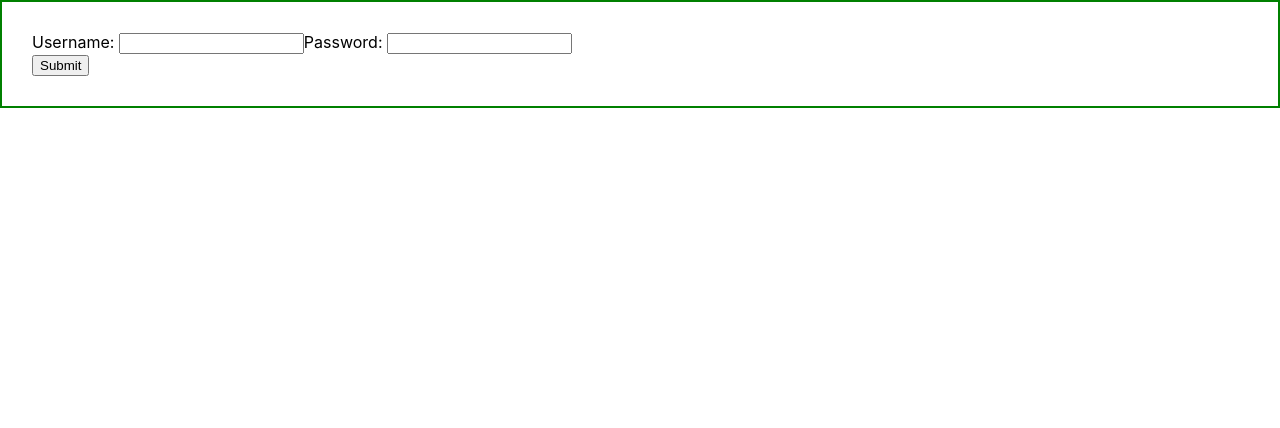
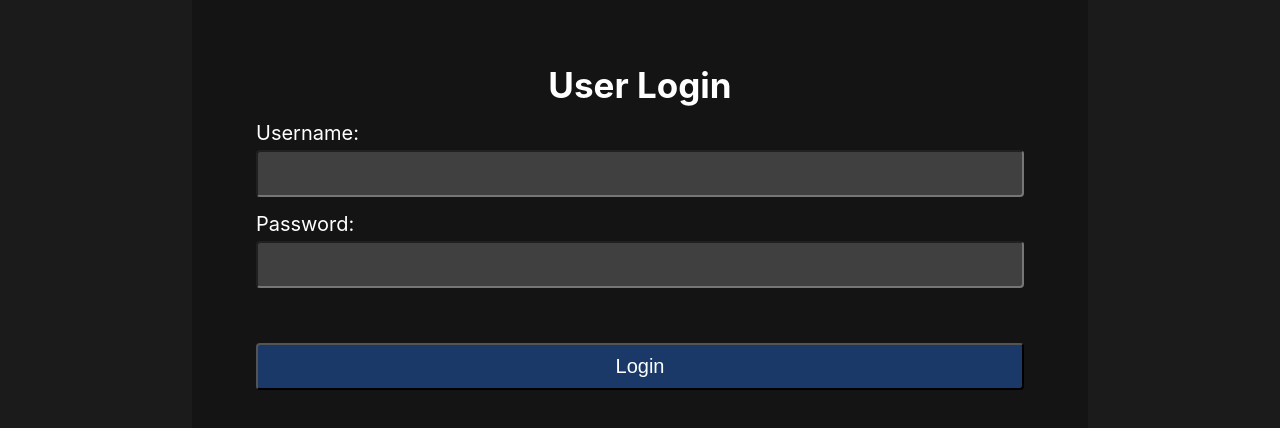
Before and after one commit to PatrickNugent237/training_assignment, a React (Create React App) app: page /login in a window 1280 px wide. Shown: the top 428 px of the page. Built offline with nearby package versions, Linux system fonts and the light colour scheme.

Commit message:
Add styling to login page
-Created a new file called Login.css which stores the styles for the login page.
-Added styling to the login form on the login page so that each input box is on a separate line.
-Added background colours and text colours to the login page.

```diff
--- a/src/AddEmployee.js
+++ b/src/AddEmployee.js
@@ -109,7 +109,7 @@ const EditEmployee = () => {
             navigate("/dashboard");
           },
           401: function() {
-            alert("Error: failed to authenticate");
+            setError("Error: failed to authenticate");
           }
         }
     });
--- a/src/App.css
+++ b/src/App.css
@@ -28,14 +28,14 @@
   color: #61dafb;
 }
 
-form {
+/*form {
   border:2px solid green;
   padding: 30px;
 }
 
 .form-wrapper {
   padding: 5px 20px;
-}
+}*/
 
 @keyframes appLogoSpin {
   from {
--- a/src/Dashboard.js
+++ b/src/Dashboard.js
@@ -3,6 +3,7 @@ import { useEffect, useState } from "react";
 import { Navigate, Link, useNavigate } from "react-router-dom";
 //import axios from 'axios';
 import $ from "jquery";
+import "./Dashboard.css"
 
 const Dashboard = () => {
   //const [authenticated, setAuthenticated] = useState(null);
@@ -52,7 +53,6 @@ const Dashboard = () => {
       .then((res) => {
         //res.json()
         if(res.status === 200){
-          console.log("SUCCESSS")
           return res.json();
         }
         else if(res.status === 401){
--- a/src/EditEmployee.js
+++ b/src/EditEmployee.js
@@ -102,7 +102,7 @@ const EditEmployee = () => {
             navigate("/dashboard");
           },
           401: function() {
-            alert("Error: failed to authenticate");
+            setError("Error: failed to authenticate");
           }
         }
     });
--- /dev/null
+++ b/src/Login.css
@@ -0,0 +1,71 @@
+*{
+    box-sizing: border-box;
+    margin: 0;
+    padding: 0;
+}
+
+.login-container{
+    background-color:#1c1b1b;
+    min-height: 100vh;
+}
+
+.login-form{
+    max-width: 70%;
+    /*height: 100vh;*/
+    margin: 0 auto;
+    padding: 5vw;
+    position: relative;
+    text-align: center;
+    color: white;
+    background-color:#151414;
+    /*display: flex;
+    flex-direction: column;
+    justify-content: space-around;*/
+}
+
+.login-form h3{
+    font-size: 35px ;
+    margin-bottom: 15px;
+    color: white;
+}
+
+.login-form h1{
+    font-size: 25px ;
+    margin-bottom: 15px;
+    color: red;
+}
+
+.login-form label{
+    display: block;
+    font-size: 20px;
+    margin-bottom: 5px;
+    text-align: left;
+}
+
+.login-form input{
+    /*display: block;*/
+    font-size: 20px;
+    border-radius: 4px;
+    box-sizing: border-box;
+    padding: 10px;
+    margin-bottom: 15px;
+    width: 100%;
+    background-color:#404040;
+    color: white;
+}
+
+.login-form button{
+    font-size: 20px;
+    border-radius: 4px;
+    box-sizing: border-box;
+    padding: 10px;
+    width: 100%;
+    margin: 40px 0px;
+    background-color:#1a3969;
+    color: white;
+}
+
+.login-form button:hover{
+    background-color:#3b4e6b;
+    color: white;
+}
--- a/src/Login.js
+++ b/src/Login.js
@@ -1,6 +1,7 @@
 import { useState } from "react";
 import $ from "jquery";
 import "./App.css";
+import "./Login.css"
 import { useNavigate } from "react-router-dom";
 
 const Login = () => {
@@ -47,12 +48,14 @@ const Login = () => {
     };
 
     return (
-        <div className="App">
+    <div className = "login-container">
+        <div className = "login-form">
             <form
                 action="http://localhost:8000/api/Authenticate.php"
                 method="post"
                 onSubmit={(event) => handleSubmit(event)}
             >
+                <h3>User Login</h3>
                 <label htmlFor="username">Username: </label>
                 <input
                     type="text"
@@ -61,7 +64,6 @@ const Login = () => {
                     value={username}
                     onChange={(event) => handleUsernameChange(event)}
                 />
-
                 <label htmlFor="password">Password: </label>
                 <input
                     type="text"
@@ -71,10 +73,11 @@ const Login = () => {
                     onChange={(event) => handlePasswordChange(event)}
                 />
                 <br />
-                <button type="submit">Submit</button>
+                <button type="submit">Login</button>
             </form>
             <h1>{error}</h1>
         </div>
+    </div>
     );
 }
 
```
Also changed, not shown: src/Dashboard.css (added), 1 other file (tests, documents, lock files or other folders).
